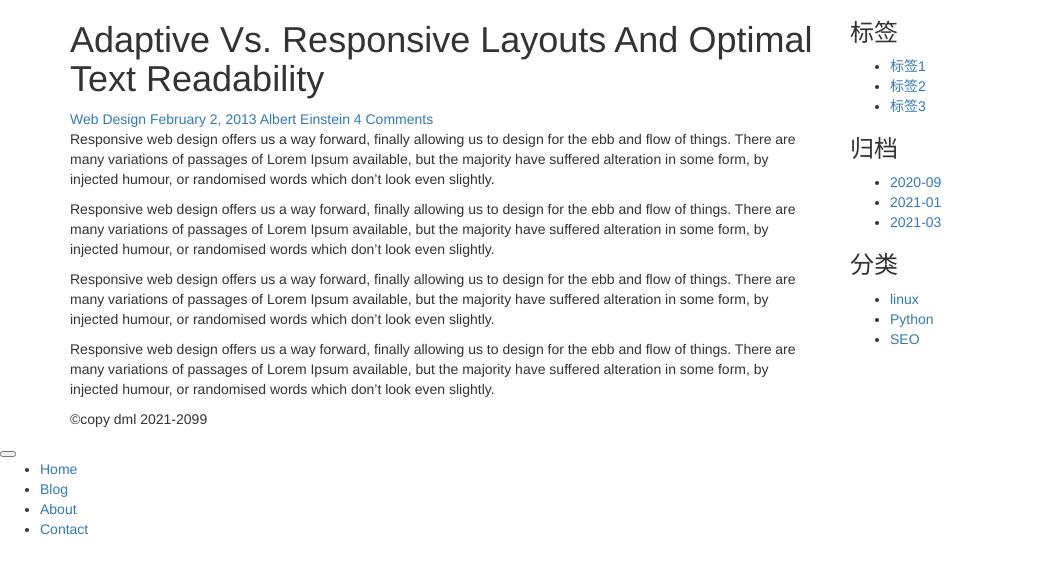
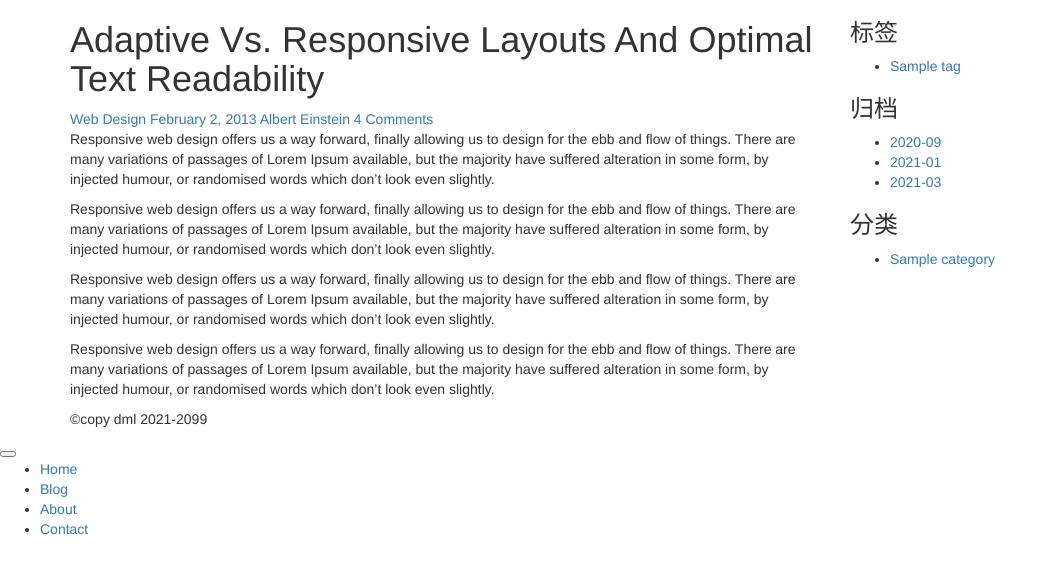
Before and after one commit to leemamas/dmblog, a Django app: page /single/ in a window 1280 px wide. Shown: the part 70-644 px from the top of the page, without its empty margins (0-1058 px from the left). Run offline with Django 3.2, Linux system fonts and the light colour scheme; tables that the repository leaves empty hold one stand-in row (values such as "Sample post"); some libraries are stand-ins or nearby versions.

Commit message:
增加右侧模板标签

```diff
--- a/blog/settings.py
+++ b/blog/settings.py
@@ -39,6 +39,7 @@ INSTALLED_APPS = [
     'django.contrib.messages',
     'django.contrib.staticfiles',
     'app',
+    'templatetags'
 ]
 
 MIDDLEWARE = [
@@ -65,6 +66,7 @@ TEMPLATES = [
                 'django.contrib.auth.context_processors.auth',
                 'django.contrib.messages.context_processors.messages',
             ],
+            'libraries':{'my_tags':'templatetags.my_tags'}
         },
     },
 ]
--- a/templates/index.html
+++ b/templates/index.html
@@ -37,7 +37,8 @@
                 </main>
 
                 <!-- 右侧 -->
-                {% include 'right.html' %}
+                {% load my_tags %}
+                {% getRight %}
             </div>
         </div>
     </div>
--- a/templates/right.html
+++ b/templates/right.html
@@ -3,15 +3,13 @@
                     <div class="widget widget-recent-posts">
                         <h3 class="widget-title">标签</h3>
                         <ul>
-                            <li>
-                                <a href="#">标签1</a>
-                            </li>
-                            <li>
-                                <a href="#">标签2</a>
-                            </li>
-                            <li>
-                                <a href="#">标签3</a>
-                            </li>
+                            {% for item in tag_list %}
+                                 <li>
+                                <a href="#">{{ item.title }}</a>
+                                </li>
+                            {% endfor %}
+
+
                         </ul>
                     </div>
                     <!-- 归档 -->
@@ -33,15 +31,11 @@
                     <div class="widget widget-category">
                         <h3 class="widget-title">分类</h3>
                         <ul>
-                            <li>
-                                <a href="#">linux</a>
-                            </li>
-                            <li>
-                                <a href="#">Python</a>
-                            </li>
-                            <li>
-                                <a href="#">SEO</a>
-                            </li>
+                            {% for item in category_list %}
+                                 <li>
+                                <a href="#">{{ item.title }}</a>
+                                </li>
+                            {% endfor %}
                         </ul>
                     </div>
                 </aside>
--- a/templates/single.html
+++ b/templates/single.html
@@ -39,7 +39,9 @@
                     </article>
                 </main>
                  <!-- 右侧 -->
-                {% include 'right.html' %}
+{#                {% include 'right.html' %}#}
+                {% load my_tags %}
+                {% getRight %}
             </div>
         </div>
     </div>
--- /dev/null
+++ b/templatetags/__init__.py
@@ -0,0 +1,3 @@
+# *_* coding : UTF-8 *_*
+# author  ：  Leemamas
+# 开发时间  ：  2021/4/30  8:08
--- /dev/null
+++ b/templatetags/my_tags.py
@@ -0,0 +1,13 @@
+# *_* coding : UTF-8 *_*
+# author  ：  Leemamas
+# 开发时间  ：  2021/4/30  8:09
+from django import template
+from app import models
+
+register=template.Library()
+
+@register.inclusion_tag('right.html')
+def getRight():
+    tag_list=models.Tag.objects.all()
+    category_list=models.Category.objects.all()
+    return locals()
```
